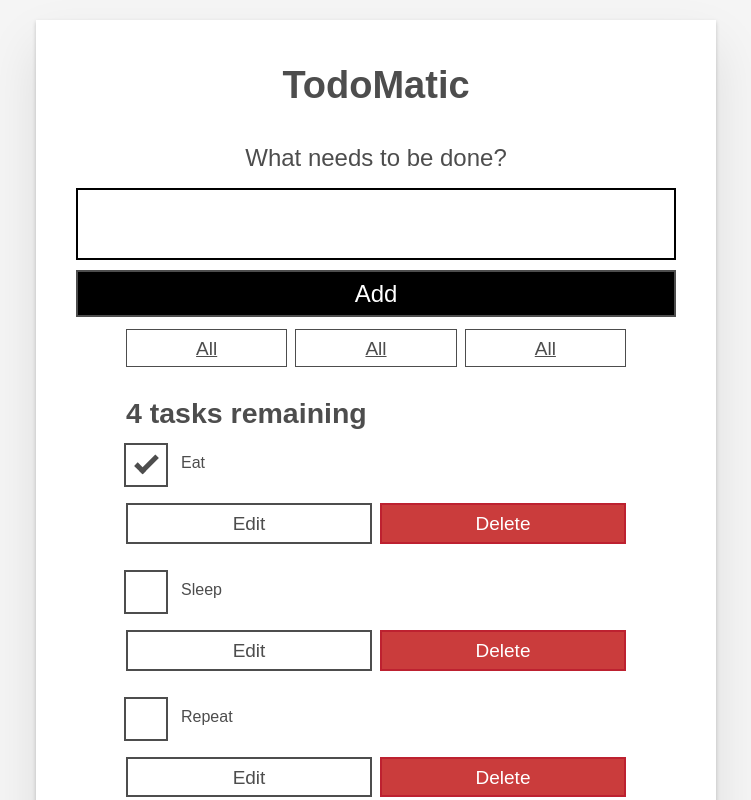
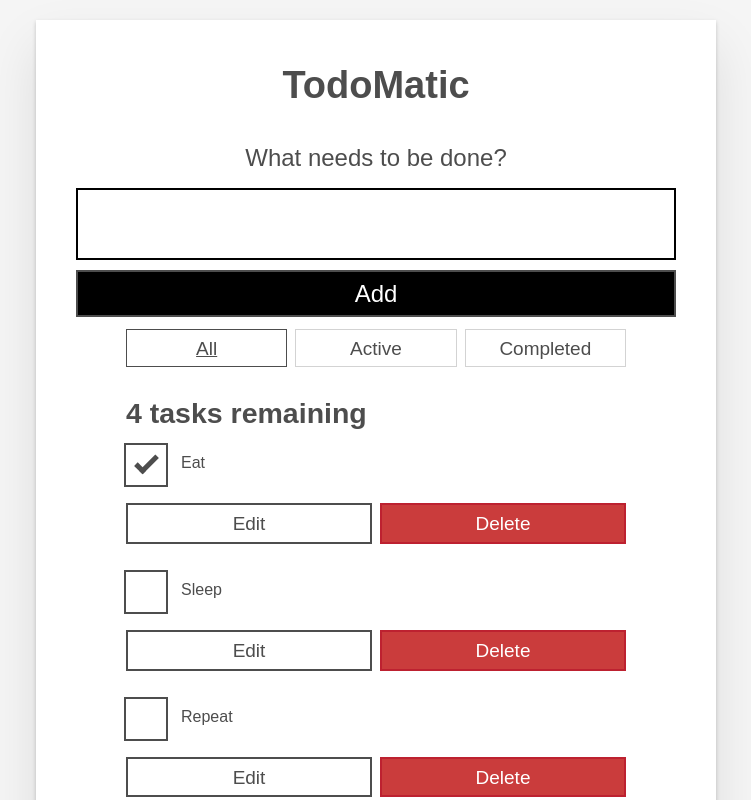
Before and after one commit to Mihndim2020/React-Todo-List, a React (Create React App) app: page / in a window 1280 px wide. Shown: the top 800 px of the page, without its empty margins (264-1015 px from the left). Built offline with nearby package versions, Linux system fonts and the light colour scheme.

Commit message:
Filter task from UI

```diff
--- a/src/App.js
+++ b/src/App.js
@@ -55,8 +55,12 @@ function App(props) {
 
 
 
-  const taskList = tasks.map(task => (
+  const taskList = tasks.filter(FILTER_MAP[filter]).map(task => (
     <Todo id={task.id} name={task.name} completed={task.completed} key={task.id} toggleTaskCompleted={toggleTaskCompleted} deleteTask={deleteTask} editTask={editTask} />
+  ));
+
+  const filterList = FILTER_NAMES.map(name => (
+    <FilterButton key={name} name={name} isPressed={name === filter} setFilter={setFilter}/>
   ));
 
   const tasksNoun = taskList.length !== 1 ? 'tasks' : 'task';
@@ -67,9 +71,7 @@ function App(props) {
       <h1>TodoMatic</h1>
       <Form addTask={addTask} />
       <div className="filters btn-group stack-exception">
-        <FilterButton />
-        <FilterButton />
-        <FilterButton />
+      {filterList}
       </div>
       <h2 id="list-heading">
         {headingText}
--- a/src/components/FilterButton.js
+++ b/src/components/FilterButton.js
@@ -2,9 +2,9 @@ import React from "react";
 
 function FilterButton(props) {
   return (
-    <button type="button" className="btn toggle-btn" aria-pressed="true">
+    <button type="button" className="btn toggle-btn" aria-pressed={props.isPressed} onClick={() => props.setFilter(props.name)}>
       <span className="visually-hidden">Show </span>
-      <span>all </span>
+      <span>{props.name}</span>
       <span className="visually-hidden"> tasks</span>
     </button>
   );
```
